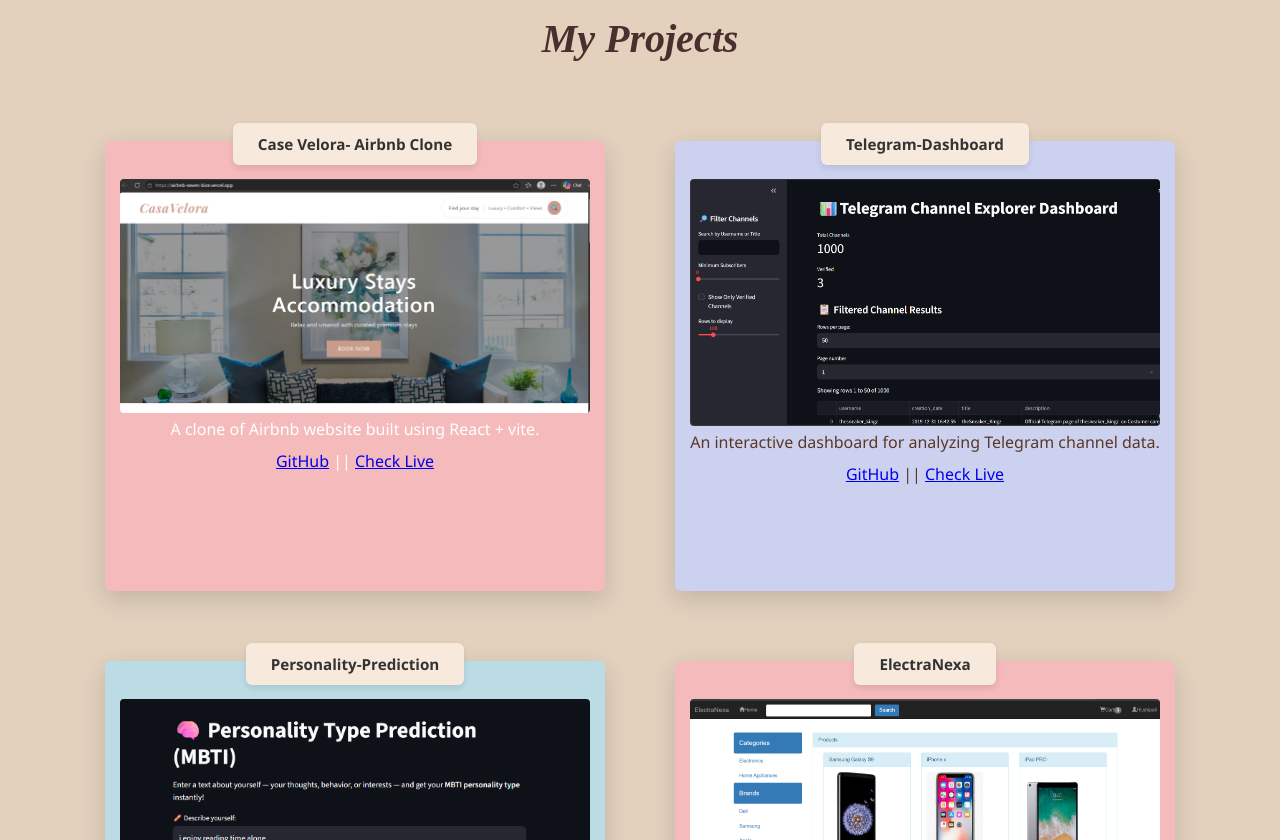
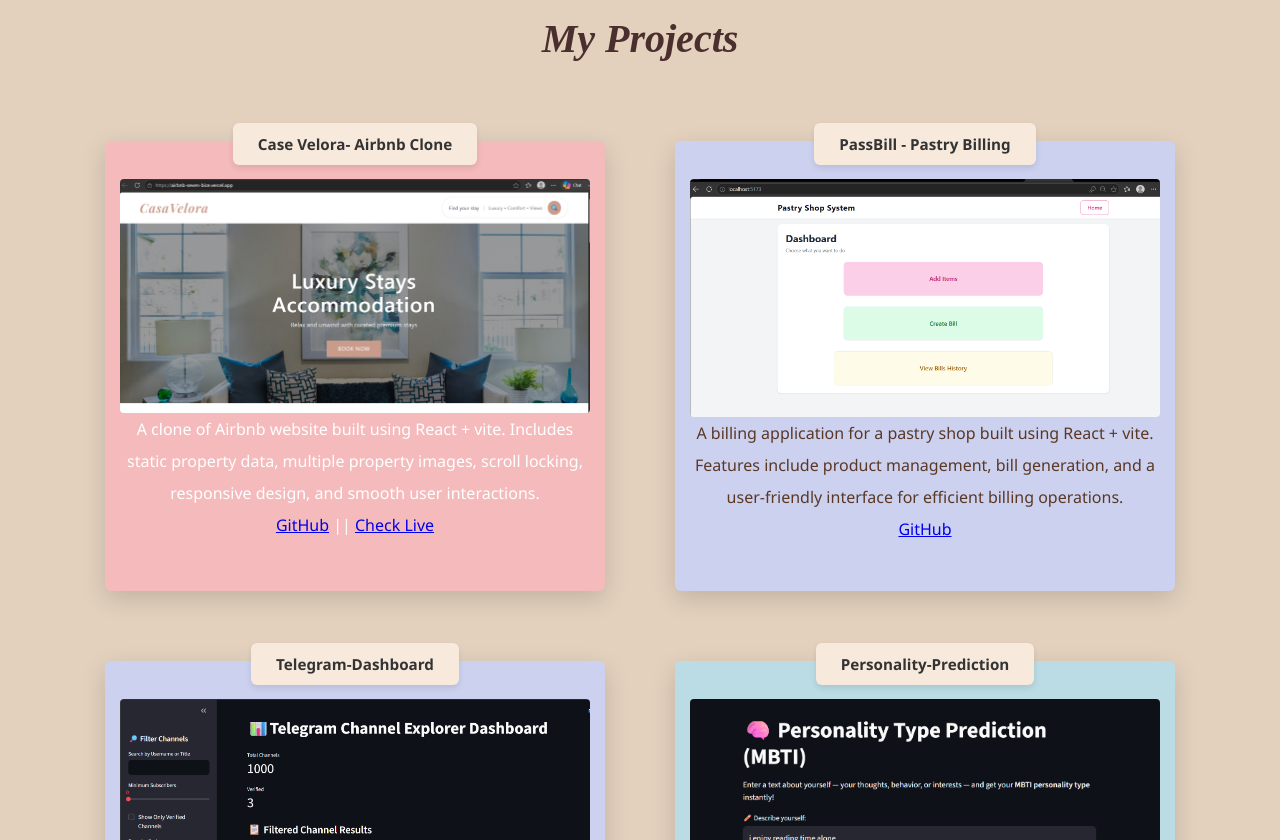
Before and after one commit to shipalibhandary/My-Portfolio, a React (Vite) app in the folder shipali-portfolio-react/: page / in a window 1280 px wide. Shown: the part 1960-2800 px from the top of the page. Built offline with nearby package versions, Linux system fonts and the light colour scheme.

Commit message:
Add PassBill project and enhance descriptions; adjust animation delay

```diff
--- a/shipali-portfolio-react/src/components/Projects.jsx
+++ b/shipali-portfolio-react/src/components/Projects.jsx
@@ -5,15 +5,25 @@
     {
       title:'Case Velora- Airbnb Clone',
       image:'/images/project-screenshots/Airbnb.png',
-      description:'A clone of Airbnb website built using React + vite.',
+      description:'A clone of Airbnb website built using React + vite. Includes static property data, multiple property images, scroll locking, responsive design, and smooth user interactions.',
       github:'https://github.com/shipalibhandary/Airbnb/tree/main/airbnb',
       live :'https://airbnb-seven-bice.vercel.app/',
       colorClass:'dark'
     },
+
+    {
+      title:"PassBill - Pastry Billing",
+      image:'/images/project-screenshots/Passbill.png',
+      description:"A billing application for a pastry shop built using React + vite. Features include product management, bill generation, and a user-friendly interface for efficient billing operations.",
+      github:'https://github.com/shipalibhandary/PasBil',
+      colorClass:'beige'
+
+    },
+
     {
       title: 'Telegram-Dashboard',
       image: '/images/project-screenshots/telegram.png',
-      description: 'An interactive dashboard for analyzing Telegram channel data.',
+      description: 'An interactive dashboard for analyzing Telegram channel data built using Python + Streamlit. . Features data visualization, chat analysis, and an interactive dashboard for exploring communication patterns and personality-related results.',
       github: 'https://github.com/shipalibhandary/telegram_channel_dashboard',
       live: 'https://telegramchanneldashboard.streamlit.app/',
       colorClass: 'beige'
@@ -31,7 +41,7 @@
     {
       title: 'ElectraNexa',
       image: 'images/project-screenshots/Electranexa.png',
-      description: 'An e-commerce website for a seamless shopping experience.',
+      description: 'An e-commerce website for a seamless shopping experience. Implemented filtering and responsive layouts using JavaScript and Bootstrap. ',
       github: 'https://github.com/shipalibhandary/ElectraNexa',
       live: '',
       colorClass: 'dark'
--- a/shipali-portfolio-react/src/style.css
+++ b/shipali-portfolio-react/src/style.css
@@ -746,7 +746,7 @@
   justify-content: center;
   background: linear-gradient(135deg, #f7d6d3, #f0c2b8, #e7d8cc);
   animation: fadeOut 0.8s ease forwards;
-  animation-delay: 1.3s;
+  animation-delay: 1.8s;
 }
 
 .splash-content {
```
Also changed, not shown: shipali-portfolio-react/public/images/project-screenshots/Passbill.png (added).
